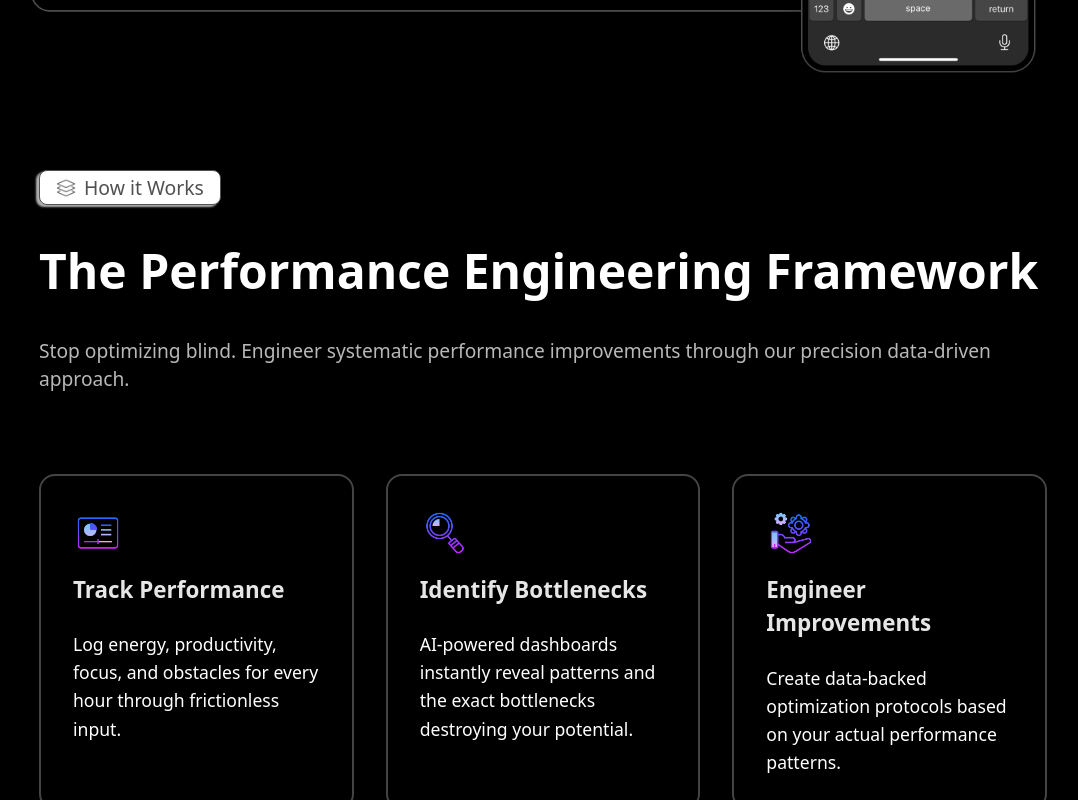
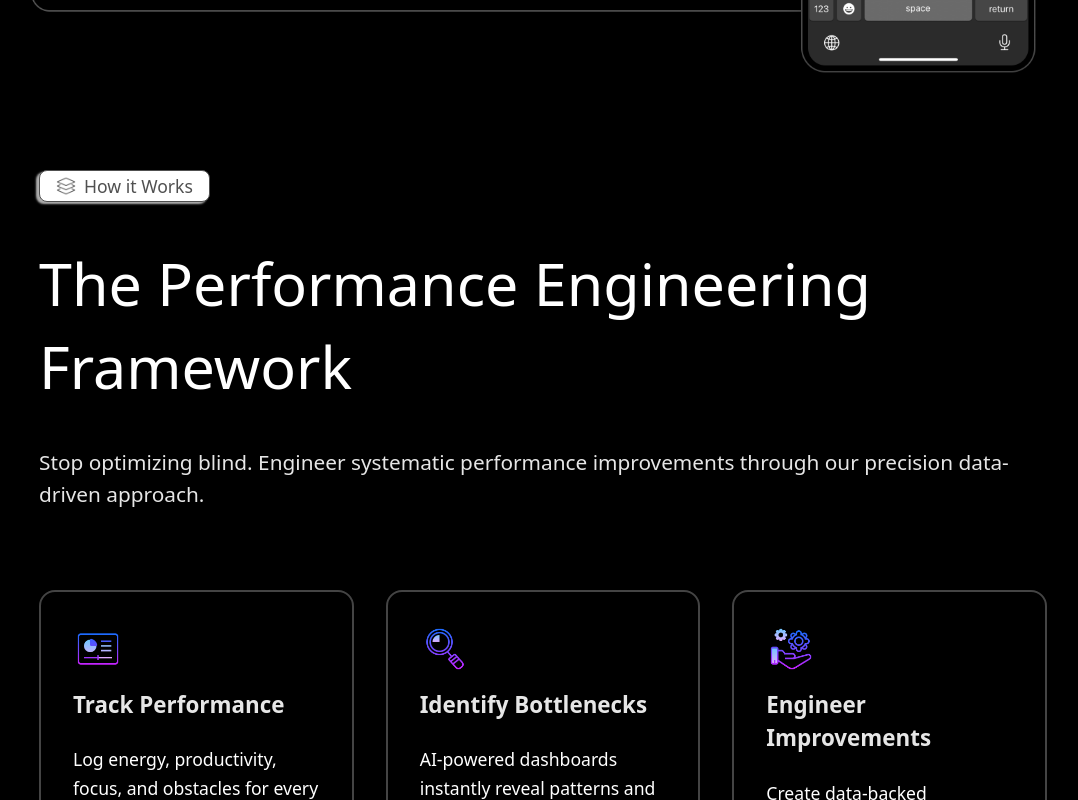
Before and after one commit to HehLul/apexos, a React (Vite) app in the folder landingpage/: page / in a window 1280 px wide. Shown: the part 1080-1880 px from the top of the page, without its empty margins (97-1175 px from the left). Built offline with nearby package versions, Linux system fonts and the light colour scheme.

Commit message:
style: add page-section styles

```diff
--- a/landingpage/src/global.css
+++ b/landingpage/src/global.css
@@ -17,6 +17,7 @@ h1 {
   font-size: 3.7em;
   line-height: 1.4;
   font-weight: 500;
+  color: white;
 }
 
 h2 {
@@ -39,6 +40,13 @@ button {
   font-family: inherit;
   cursor: pointer;
 }
+
+.page-section {
+  padding: 3rem 8rem;
+  background-color: #000000;
+  color: white;
+}
+
 a {
   font-weight: 400;
   color: #000000;
--- a/landingpage/src/sections/How/How.css
+++ b/landingpage/src/sections/How/How.css
@@ -1,21 +1,19 @@
 /* Base How Section Styles */
-.how {
-  padding: 8rem;
+/* .how {
+  padding: 3rem 8rem;
   padding-top: 3rem;
-
-  /* background-color: white; */
   background-color: #000;
   color: white;
   font-size: 1.1rem;
-}
+} */
 
 /* Initial hidden state - header elements start invisible */
-.how .section-title,
+/* .how .section-title,
 .how .header h1,
 .how .header p {
   opacity: 0;
   transform: translateY(40px);
-}
+} */
 
 /* SectionTitle - animate entire component at once */
 .how .section-title * {
@@ -29,20 +27,20 @@
   animation-delay: 0s;
 }
 
-.how.animate-in .header h1 {
+/* .how.animate-in .header h1 {
   font-size: 3rem;
   font-weight: 600;
   animation: fadeInFromBottomHow 0.8s ease-out forwards;
   animation-delay: 0.3s;
-}
+} */
 
-.how.animate-in .header p {
+/* .how.animate-in .header p {
   font-size: 1.2rem;
   color: rgb(184, 184, 184);
   margin-bottom: 4rem;
   animation: fadeInFromBottomHow 0.8s ease-out forwards;
   animation-delay: 0.6s;
-}
+} */
 
 .how .container {
   margin: 0 auto;
--- a/landingpage/src/sections/How/How.jsx
+++ b/landingpage/src/sections/How/How.jsx
@@ -12,15 +12,15 @@ import number3 from "../../assets/gear.png";
 
 function How() {
   return (
-    <div className="how">
+    <div className="how page-section">
       <SectionTitle title={"How it Works"}></SectionTitle>
       <div className="container">
         <div className="header">
           <h1>The Performance Engineering Framework</h1>
-          <p>
+          <h2>
             Stop optimizing blind. Engineer systematic performance improvements
             through our precision data-driven approach.
-          </p>
+          </h2>
         </div>
         <div className="steps">
           <div className="step">
--- a/landingpage/src/sections/New/New.jsx
+++ b/landingpage/src/sections/New/New.jsx
@@ -1,7 +1,7 @@
 import "./New.css";
 function New() {
   return (
-    <div className="new">
+    <div className="new page-section">
       <h1>This is a New Section</h1>
       <h2>
         Lorem ipsum dolor sit amet consectetur adipisicing elit. Est quibusdam
```
